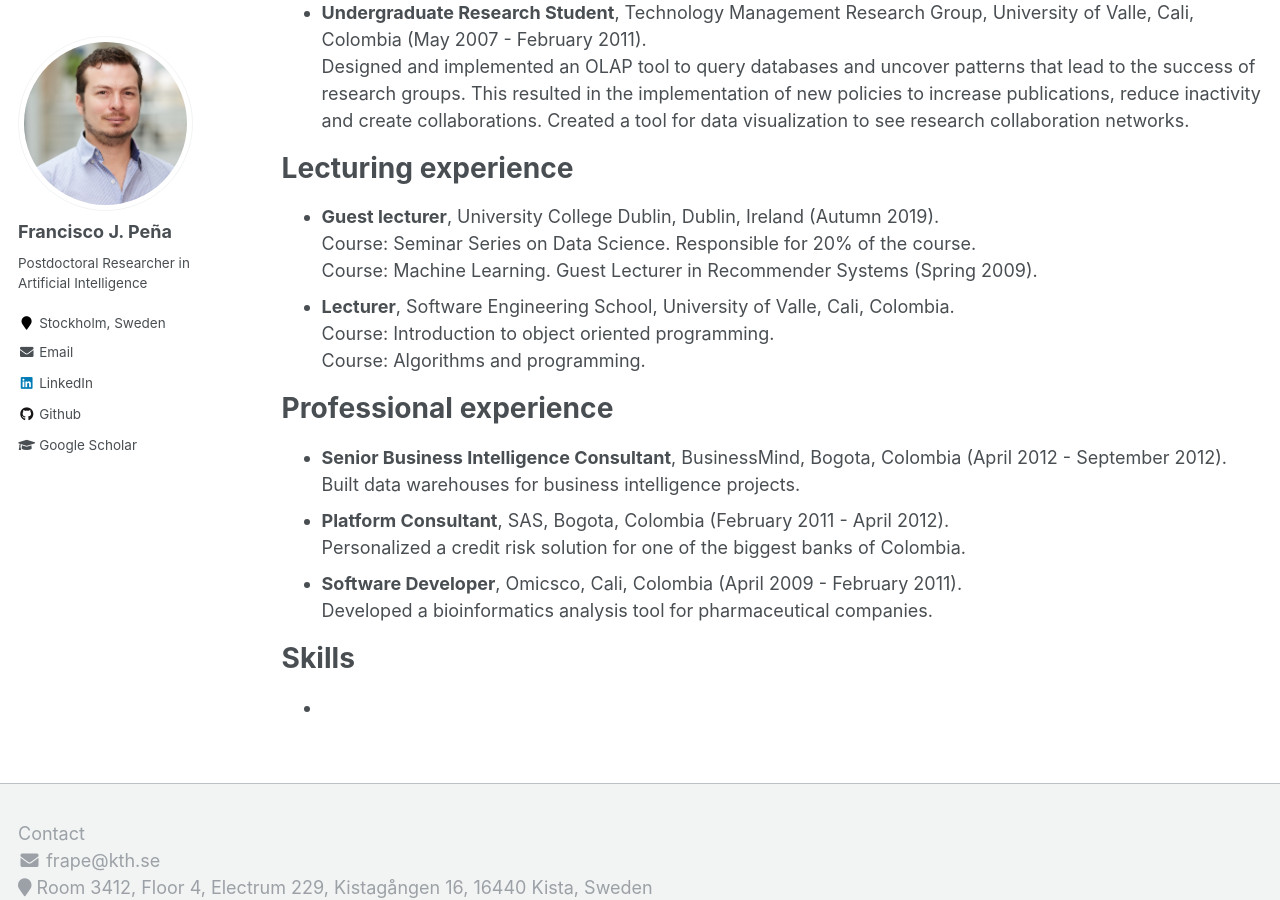
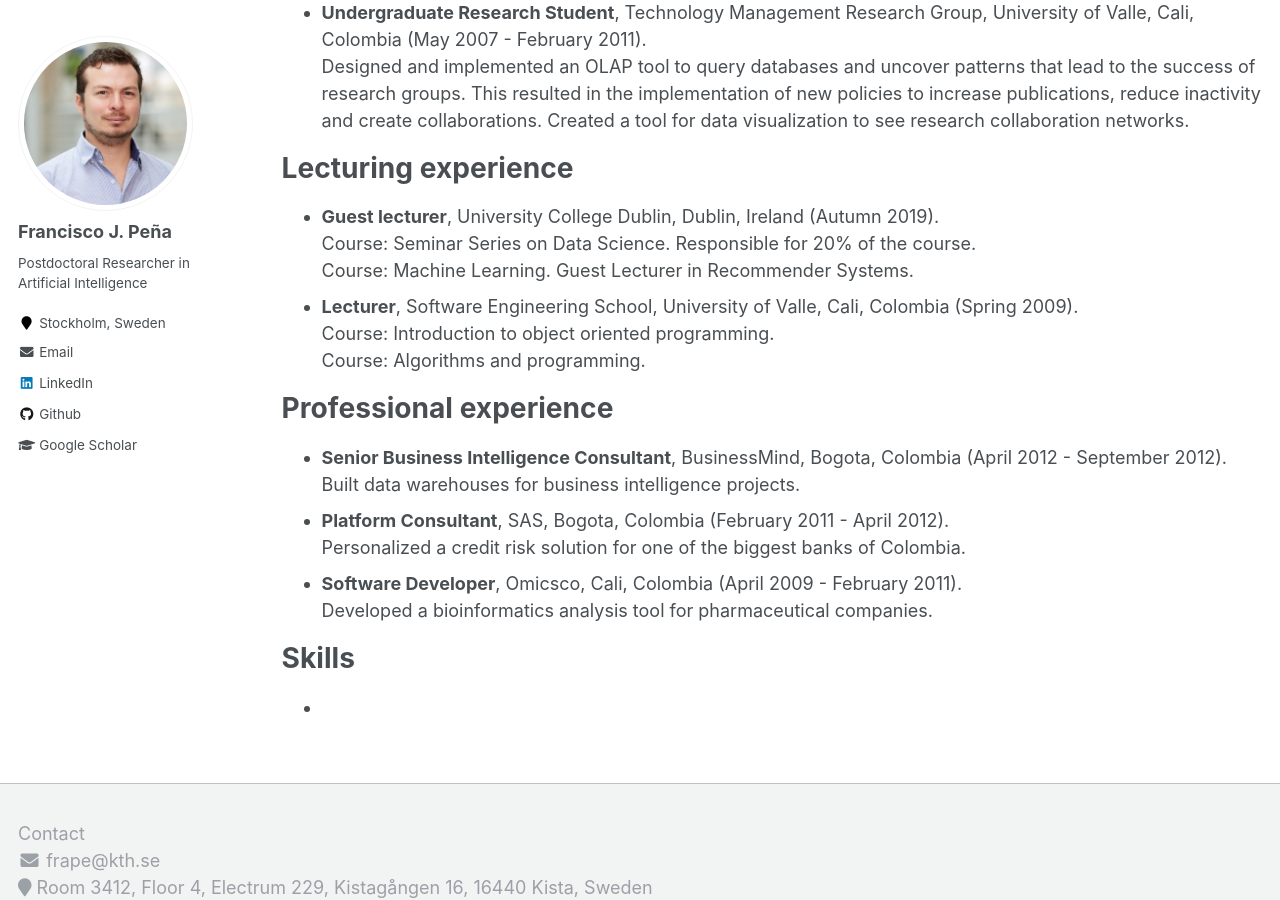
Before and after one commit to melqkiades/melqkiades.github.io, a Jekyll site: the page built from _pages/cv.md, in a window 1280 px wide and 900 px high, scrolled down 867 px. Built offline with Jekyll 4.4.1, drawn with Linux system fonts in a browser that asks for light colours.

Commit message:
Updated the CV page

```diff
--- a/_pages/cv.md
+++ b/_pages/cv.md
@@ -40,8 +40,8 @@ Lecturing experience
 ======
 * **Guest lecturer**, University College Dublin, Dublin, Ireland (Autumn 2019).<br>
   Course: Seminar Series on Data Science. Responsible for 20% of the course.<br>
-  Course: Machine Learning. Guest Lecturer in Recommender Systems (Spring 2009).
-* **Lecturer**, Software Engineering School, University of Valle, Cali, Colombia.<br>
+  Course: Machine Learning. Guest Lecturer in Recommender Systems.
+* **Lecturer**, Software Engineering School, University of Valle, Cali, Colombia (Spring 2009).<br>
   Course: Introduction to object oriented programming.<br>
   Course: Algorithms and programming.
 
```
